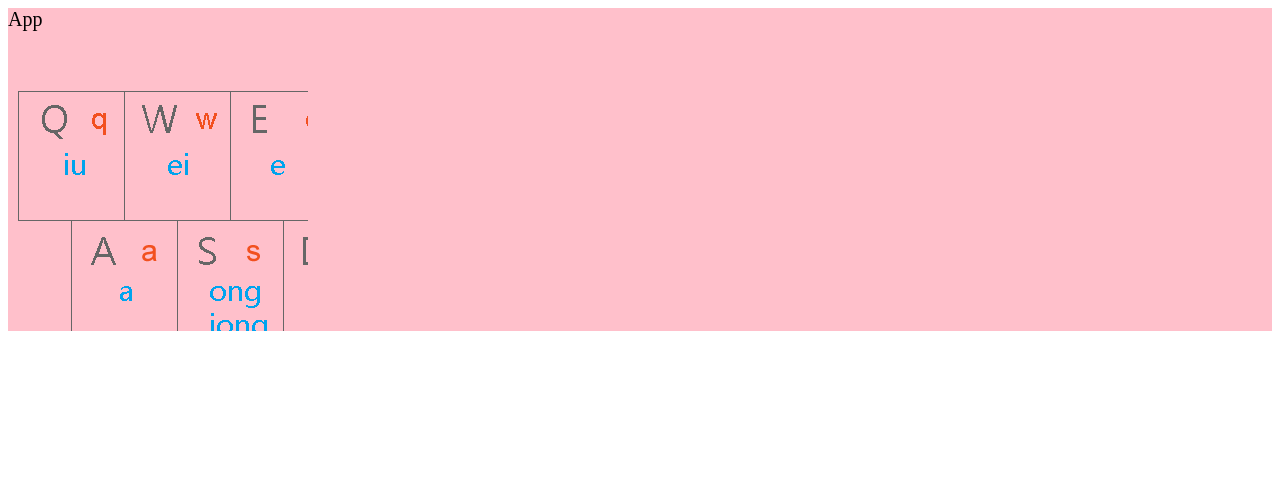
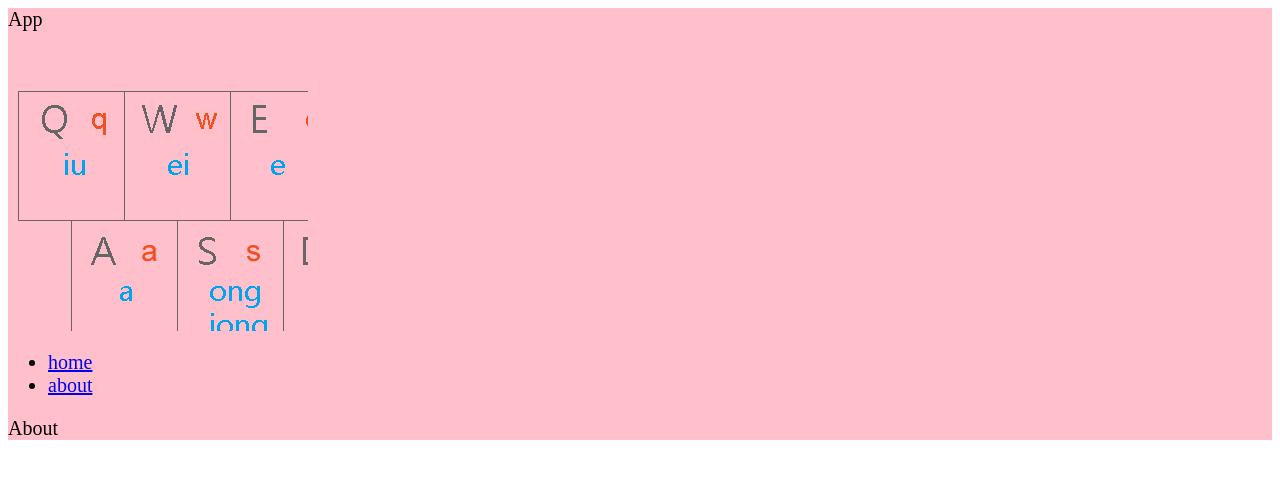
Before and after one commit to dark9wesley/learn-webpack, a React app in the folder react-cli/: page /about in a window 1280 px wide. Shown: the top 478 px of the page. Built offline with nearby package versions, Linux system fonts and the light colour scheme.

Commit message:
feat: 增加react-router-dom

```diff
--- a/react-cli/package.json
+++ b/react-cli/package.json
@@ -39,7 +39,8 @@
   },
   "dependencies": {
     "react": "^18.2.0",
-    "react-dom": "^18.2.0"
+    "react-dom": "^18.2.0",
+    "react-router-dom": "^6.3.0"
   },
   "browserslist": [
     "> 1%",
--- a/react-cli/src/App.jsx
+++ b/react-cli/src/App.jsx
@@ -1,6 +1,10 @@
 import { useEffect } from "react"
 import User from "./utils/common"
 import User2 from "./utils/common2"
+
+import Home from './pages/Home'
+import About from './pages/About'
+import { Link, Routes, Route } from 'react-router-dom'
 
 const App = () => {
 
@@ -18,6 +22,16 @@ const App = () => {
     <>
       <div>App</div>
       <div className="image"></div>
+      <ul>
+        <li><Link to={'/home'}>home</Link></li>
+        <li><Link to={'/about'}>about</Link></li>
+      </ul>
+
+      <Routes>
+        <Route path="/home" element={<Home />}></Route>
+        <Route path="/about" element={<About />}></Route>
+      </Routes>
+
     </>
   )
 }
--- a/react-cli/src/index.jsx
+++ b/react-cli/src/index.jsx
@@ -1,7 +1,10 @@
 import { createRoot } from 'react-dom/client'
+import { BrowserRouter } from 'react-router-dom'
 import App from './App'
 import './index.less'
 
 const container = document.getElementById('root')
 const root = createRoot(container)
-root.render(<App />)
+root.render(<BrowserRouter>
+  <App />
+</BrowserRouter>)
--- /dev/null
+++ b/react-cli/src/pages/About.jsx
@@ -0,0 +1,9 @@
+function About() {
+  return (
+    <div>
+      About
+    </div>
+  );
+}
+
+export default About;
--- /dev/null
+++ b/react-cli/src/pages/Home.jsx
@@ -0,0 +1,9 @@
+function Home() {
+  return (
+    <div>
+      Home
+    </div>
+  );
+}
+
+export default Home;
```
Also changed, not shown: 1 other file (tests, documents, lock files or other folders).
